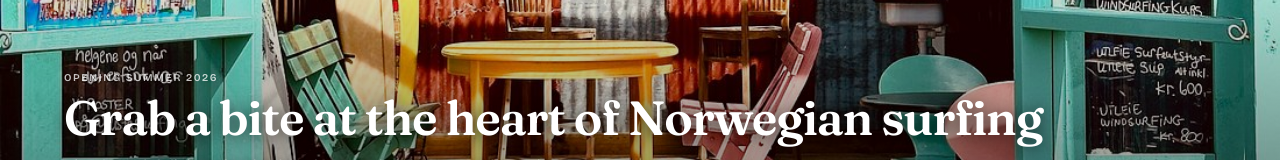
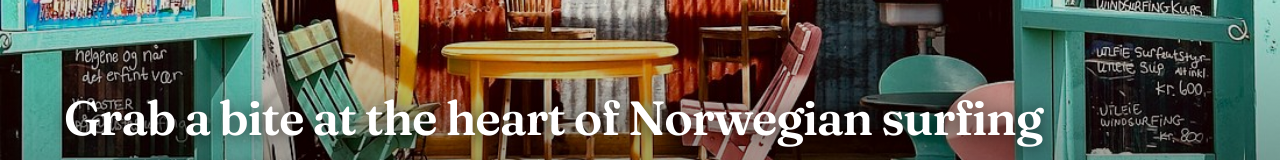
Before and after one commit to augustnhj/Brisa-Cove-Landing-v2, a Next.js app: page / in a window 1280 px wide. Shown: the part 484-644 px from the top of the page. Built offline with nearby package versions, Linux system fonts and the light colour scheme.

Commit message:
åpningstider og sm

```diff
--- a/src/app/page.tsx
+++ b/src/app/page.tsx
@@ -312,9 +312,6 @@ export default function Home() {
         {/* Hero text at bottom of image */}
         <div className="absolute inset-x-0 bottom-0 z-20 px-6 pb-12 sm:px-10 sm:pb-16">
           <div className="mx-auto w-full max-w-6xl">
-            <p className="mb-2 text-[0.65rem] font-semibold uppercase tracking-[0.15em] text-white/75 drop-shadow-sm">
-              {copy.hero.kicker}
-            </p>
             <h1
               lang={language}
               className="mb-3 font-display text-3xl font-semibold tracking-tight text-white [hyphens:auto] [text-shadow:0_2px_16px_rgba(0,0,0,0.65)] sm:text-4xl md:text-5xl"
```
